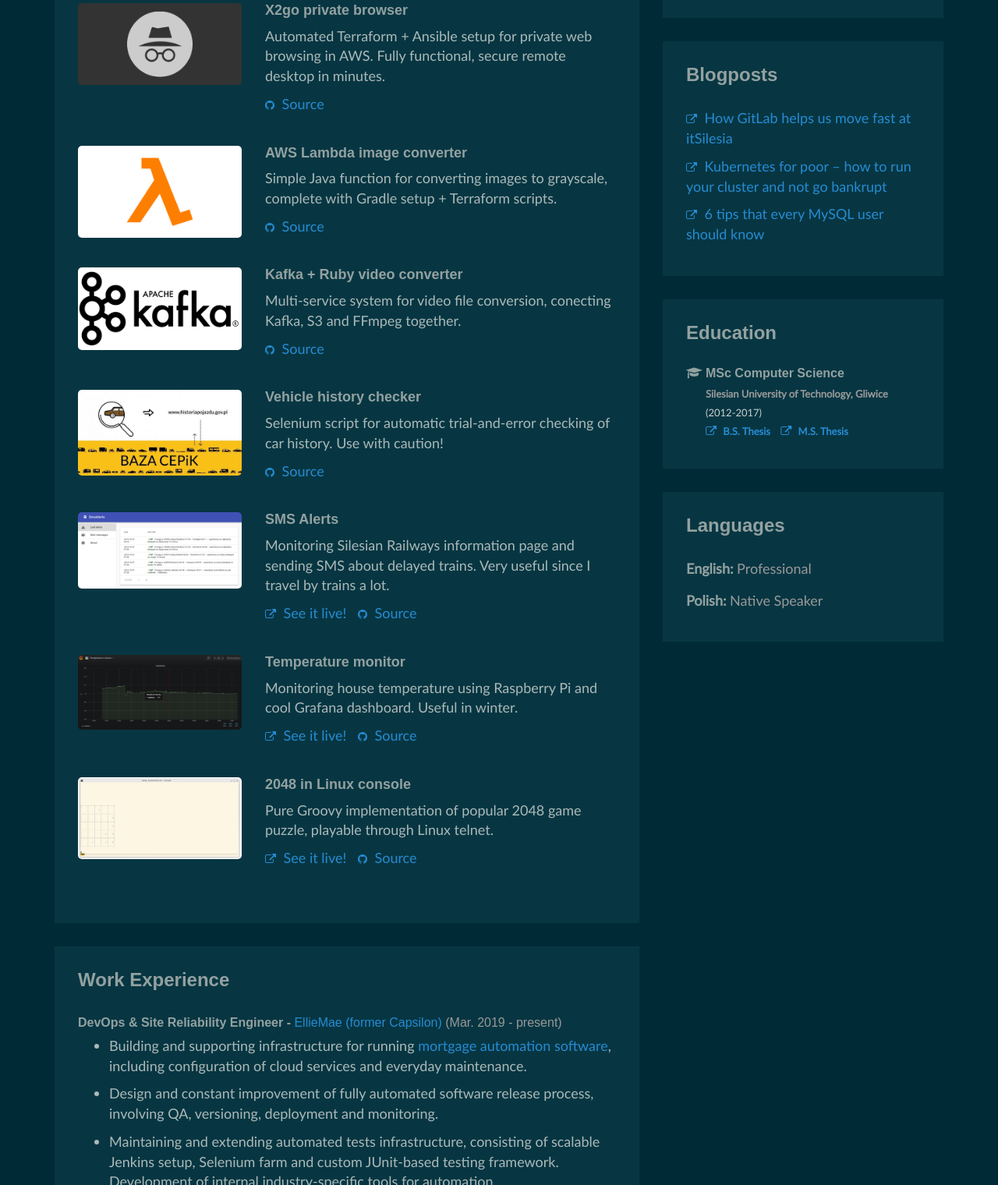
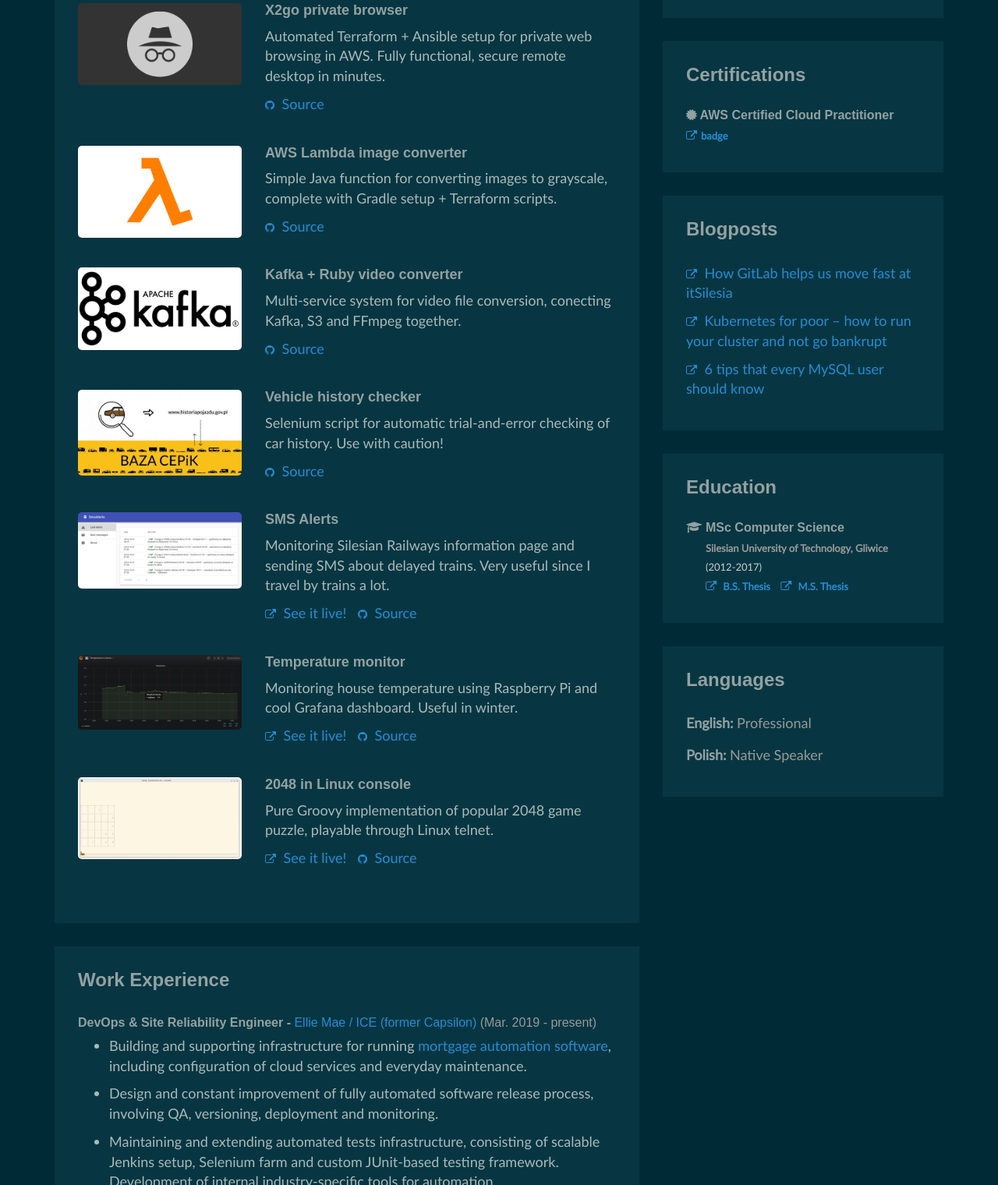
Before and after one commit to AleksanderGrzybowski/aleksandergrzybowski.pl, a website: page index.html in a window 1280 px wide. Shown: the part 934-2454 px from the top of the page at 78% size. Drawn offline with nearby package versions, Linux system fonts and the light colour scheme; files that its build step writes are made by us from their sources; a web font is replaced by a local one.

Commit message:
Add AWS cert, fix company name

```diff
--- a/index.html
+++ b/index.html
@@ -340,7 +340,7 @@
               <h3 class="title">
                 DevOps & Site Reliability Engineer -
                 <span class="place">
-                  <a href="https://capsilon.com" target="_blank">EllieMae (former Capsilon)</a>
+                  <a href="https://capsilon.com" target="_blank">Ellie Mae / ICE (former Capsilon)</a>
                 </span>
                 <span class="year">(Mar. 2019 - present)</span>
               </h3>
@@ -512,6 +512,22 @@
         </div>
       </aside>
 
+      <aside class="education aside section">
+        <div class="section-inner">
+          <h2 class="heading">Certifications</h2>
+          <div class="content">
+            <div class="item">
+              <h3 class="title"><i class="fa fa-certificate"></i> AWS Certified Cloud Practitioner</h3>
+              <h4 class="university" style="padding-left: 0">
+                <a class="more-link" href="https://www.youracclaim.com/badges/9de20d85-305d-498a-8fd5-887a10b728e6/public_url" target="_blank">
+                  <i class="fa fa-external-link"></i>badge
+                </a>
+              </h4>
+            </div>
+          </div>
+        </div>
+      </aside>
+
       <aside class="languages aside section">
         <section class="latest section">
           <div class="section-inner">
```
